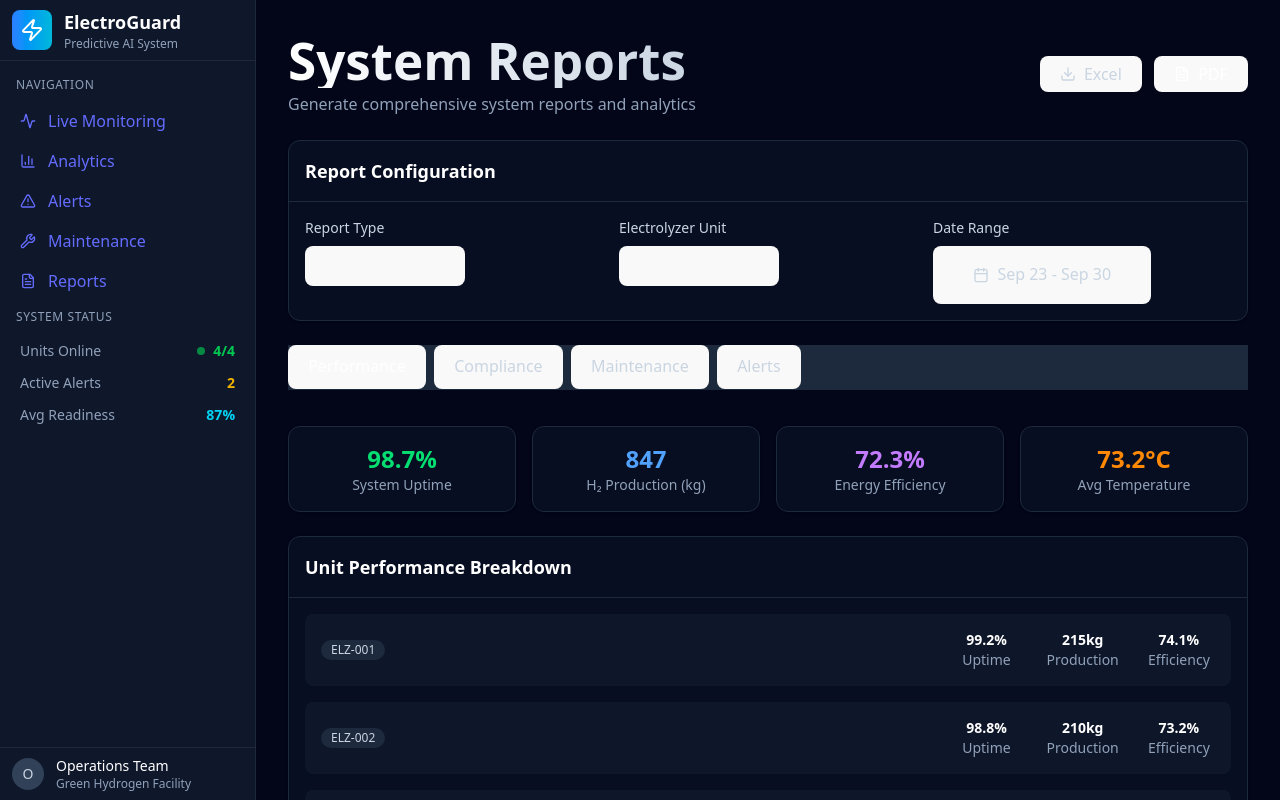
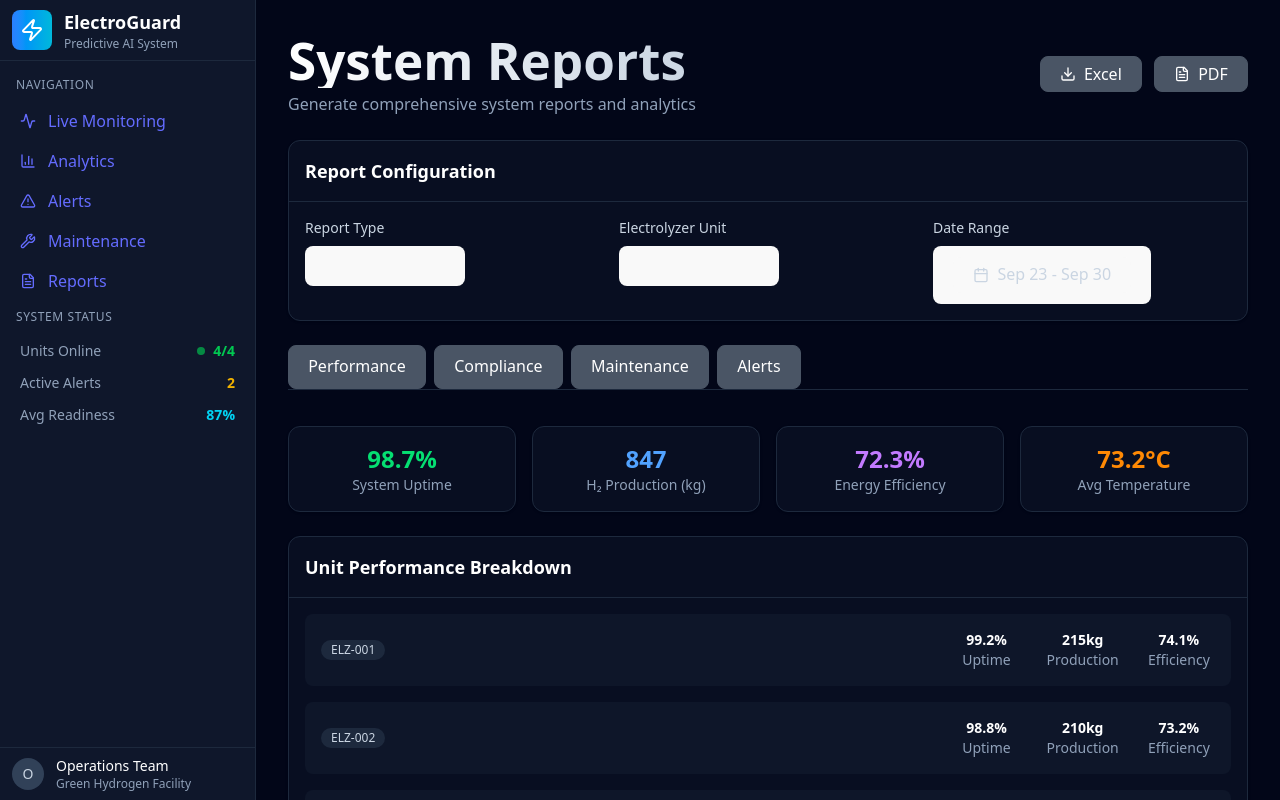
Before and after one commit to KEJJ0/ELECTROGUARD-A, a React (Vite) app: page /#/reports in a window 1280 px wide. Shown: the top 800 px of the page. Built offline with nearby package versions, Linux system fonts and the light colour scheme.

Commit message:
Update Report.jsx

```diff
--- a/src/Pages/Report.jsx
+++ b/src/Pages/Report.jsx
@@ -315,20 +315,25 @@ ${data.details.map(detail =>
 <Button
   onClick={() => downloadReport('excel')}
   disabled={isGenerating}
-              variant="outline"
-              className="border-slate-700 text-slate-300"
+  className="!bg-gray-600 !text-white !border !border-gray-600
+             hover:!bg-white hover:!text-black hover:!border-gray-300
+             transition-colors"
 >
   <Download className="w-4 h-4 mr-2" />
   {isGenerating ? 'Generating...' : 'Excel'}
 </Button>
+
 <Button
   onClick={() => downloadReport('pdf')}
   disabled={isGenerating}
-              className="bg-blue-600 hover:bg-blue-700"
+  className="!bg-gray-600 !text-white !border !border-gray-600
+             hover:!bg-white hover:!text-black hover:!border-gray-300
+             transition-colors"
 >
   <FileText className="w-4 h-4 mr-2" />
   {isGenerating ? 'Generating...' : 'PDF'}
 </Button>
+
           </div>
         </div>
 
@@ -405,11 +410,46 @@ ${data.details.map(detail =>
 
         {/* Report Content */}
        <Tabs value={reportType} onValueChange={setReportType}>
-          <TabsList className="bg-slate-800 text-slate-300">
-            <TabsTrigger value="performance">Performance</TabsTrigger>
-            <TabsTrigger value="compliance">Compliance</TabsTrigger>
-            <TabsTrigger value="maintenance">Maintenance</TabsTrigger>
-            <TabsTrigger value="alerts">Alerts</TabsTrigger>
+  <TabsList className="bg-transparent text-slate-300">
+    <TabsTrigger
+      value="performance"
+      className="rounded-lg px-4 py-2 border transition-colors duration-200
+                 !bg-gray-600 !text-white !border-gray-600
+                 hover:!bg-white hover:!text-black hover:!border-gray-300
+                 data-[state=active]:!bg-white data-[state=active]:!text-black data-[state=active]:!border-white"
+    >
+      Performance
+    </TabsTrigger>
+
+    <TabsTrigger
+      value="compliance"
+      className="rounded-lg px-4 py-2 border transition-colors duration-200
+                 !bg-gray-600 !text-white !border-gray-600
+                 hover:!bg-white hover:!text-black hover:!border-gray-300
+                 data-[state=active]:!bg-white data-[state=active]:!text-black data-[state=active]:!border-white"
+    >
+      Compliance
+    </TabsTrigger>
+
+    <TabsTrigger
+      value="maintenance"
+      className="rounded-lg px-4 py-2 border transition-colors duration-200
+                 !bg-gray-600 !text-white !border-gray-600
+                 hover:!bg-white hover:!text-black hover:!border-gray-300
+                 data-[state=active]:!bg-white data-[state=active]:!text-black data-[state=active]:!border-white"
+    >
+      Maintenance
+    </TabsTrigger>
+
+    <TabsTrigger
+      value="alerts"
+      className="rounded-lg px-4 py-2 border transition-colors duration-200
+                 !bg-gray-600 !text-white !border-gray-600
+                 hover:!bg-white hover:!text-black hover:!border-gray-300
+                 data-[state=active]:!bg-white data-[state=active]:!text-black data-[state=active]:!border-white"
+    >
+      Alerts
+    </TabsTrigger>
   </TabsList>
 
   <TabsContent value="performance" className="mt-6">
@@ -443,4 +483,5 @@ ${data.details.map(detail =>
       </div>
     </div>
   );
+
 }
```
Lines whose indentation alone changed are shown as unchanged.
